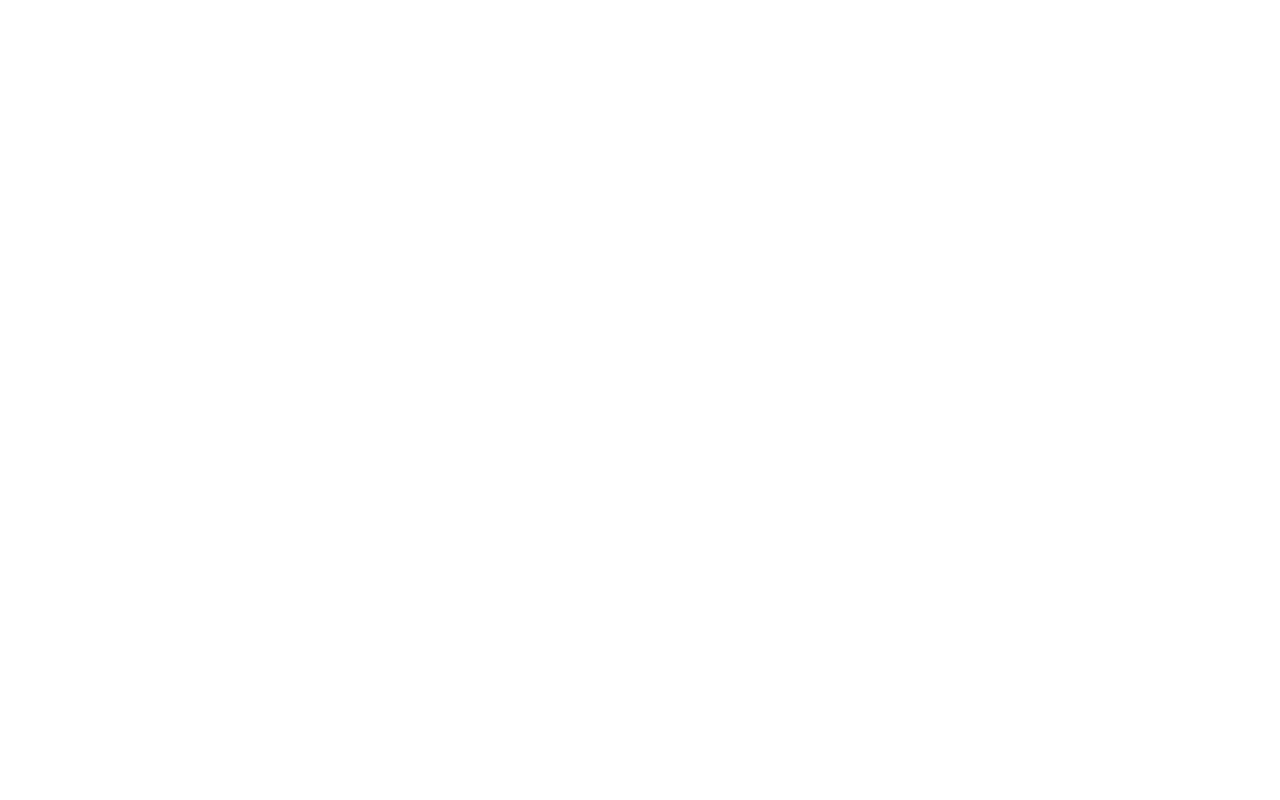
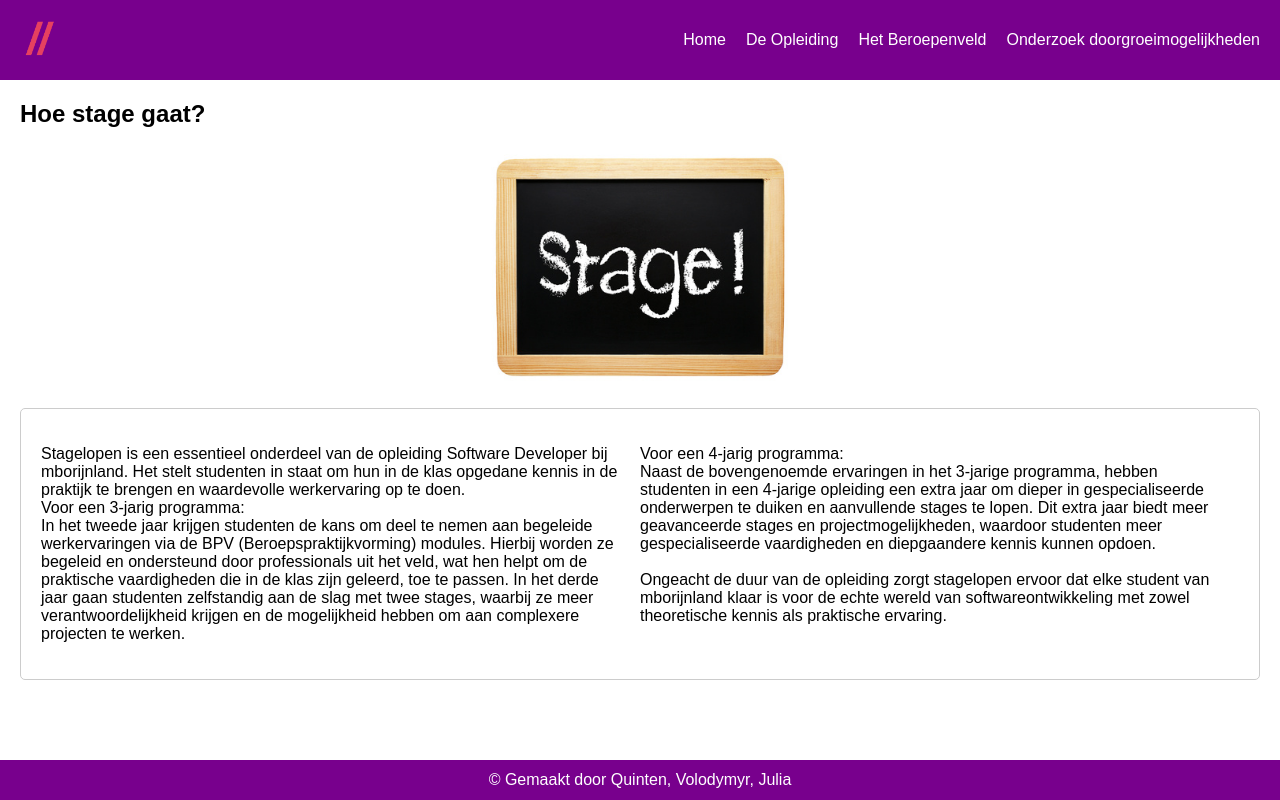
Before and after one commit to quintendoes/scrum, a plain HTML site: page opleiding/stage/index.html in a window 1280 px wide. Drawn offline with Linux system fonts and the light colour scheme.

Commit message:
2 paginas klaar

```diff
--- a/opleiding/stage/index.html
+++ b/opleiding/stage/index.html
@@ -0,0 +1,66 @@
+<!DOCTYPE html>
+<html lang="nl">
+<head>
+    <meta charset="UTF-8">
+    <meta name="viewport" content="width=device-width, initial-scale=1.0">
+    <title>Stage \ UI Scrum</title>
+    <link rel="icon" type="image/x-icon" href="/images/logo.png">
+    <link rel="stylesheet" href="/css/style.css">
+</head>
+<body>
+    <header>
+        <nav>
+            <div class="logo">
+                <a href="/"><img src="/images/logo.png" alt="Logo"></a>
+            </div>
+        </nav>
+        <nav>
+            <ul>
+                <li><a href="/">Home</a></li>
+                <li><a href="/opleiding/">De Opleiding</a></li>
+                <li><a href="/beroepenveld/">Het Beroepenveld</a></li>
+                <li><a href="/doorgroei/">Onderzoek doorgroeimogelijkheden</a></li>
+            </ul>
+        </nav>
+    </header>
+    <div class="title">
+        <h2>Hoe stage gaat?</h2>
+    </div>
+    <div class="title-photo">
+        <img src="/images/stage.jpg">
+    </div>
+
+
+    <div class="blocks">
+
+        <div class="block margin">
+            <div class="paragrs">
+                <p>Stagelopen is een essentieel onderdeel van de opleiding Software Developer bij mborijnland. Het stelt studenten in staat om hun in de klas opgedane kennis in de praktijk te brengen en waardevolle werkervaring op te doen. <br>
+
+                    Voor een 3-jarig programma: <br>
+
+                    In het tweede jaar krijgen studenten de kans om deel te nemen aan begeleide werkervaringen via de BPV (Beroepspraktijkvorming) modules. Hierbij worden ze begeleid en ondersteund door professionals uit het veld, wat hen helpt om de praktische vaardigheden die in de klas zijn geleerd, toe te passen. In het derde jaar gaan studenten zelfstandig aan de slag met twee stages, waarbij ze meer verantwoordelijkheid krijgen en de mogelijkheid hebben om aan complexere projecten te werken.</p>
+                <p>Voor een 4-jarig programma: <br>
+
+                    Naast de bovengenoemde ervaringen in het 3-jarige programma, hebben studenten in een 4-jarige opleiding een extra jaar om dieper in gespecialiseerde onderwerpen te duiken en aanvullende stages te lopen. Dit extra jaar biedt meer geavanceerde stages en projectmogelijkheden, waardoor studenten meer gespecialiseerde vaardigheden en diepgaandere kennis kunnen opdoen. <br><br>
+
+                    Ongeacht de duur van de opleiding zorgt stagelopen ervoor dat elke student van mborijnland klaar is voor de echte wereld van softwareontwikkeling met zowel theoretische kennis als praktische ervaring.
+
+
+
+
+                    </p>
+            </div>
+
+        </div>
+
+    </div>
+
+
+    <footer>
+        <p>&copy; Gemaakt door Quinten, Volodymyr, Julia</p>
+    </footer>
+
+    <script src="/js/script.js"></script>
+</body>
+</html>
```
Also changed, not shown: opleiding/modules/index.html (+7 -3 lines).
